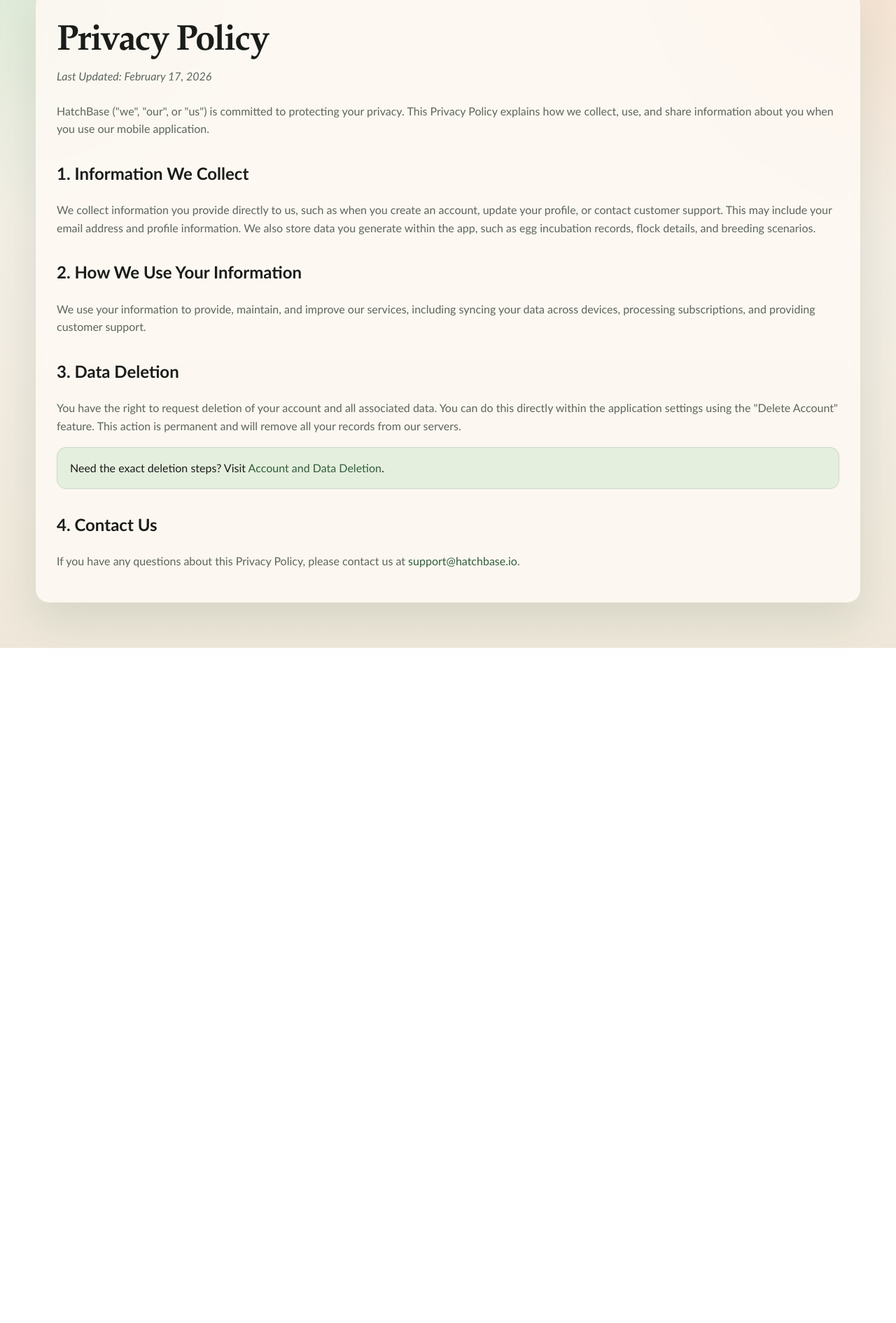
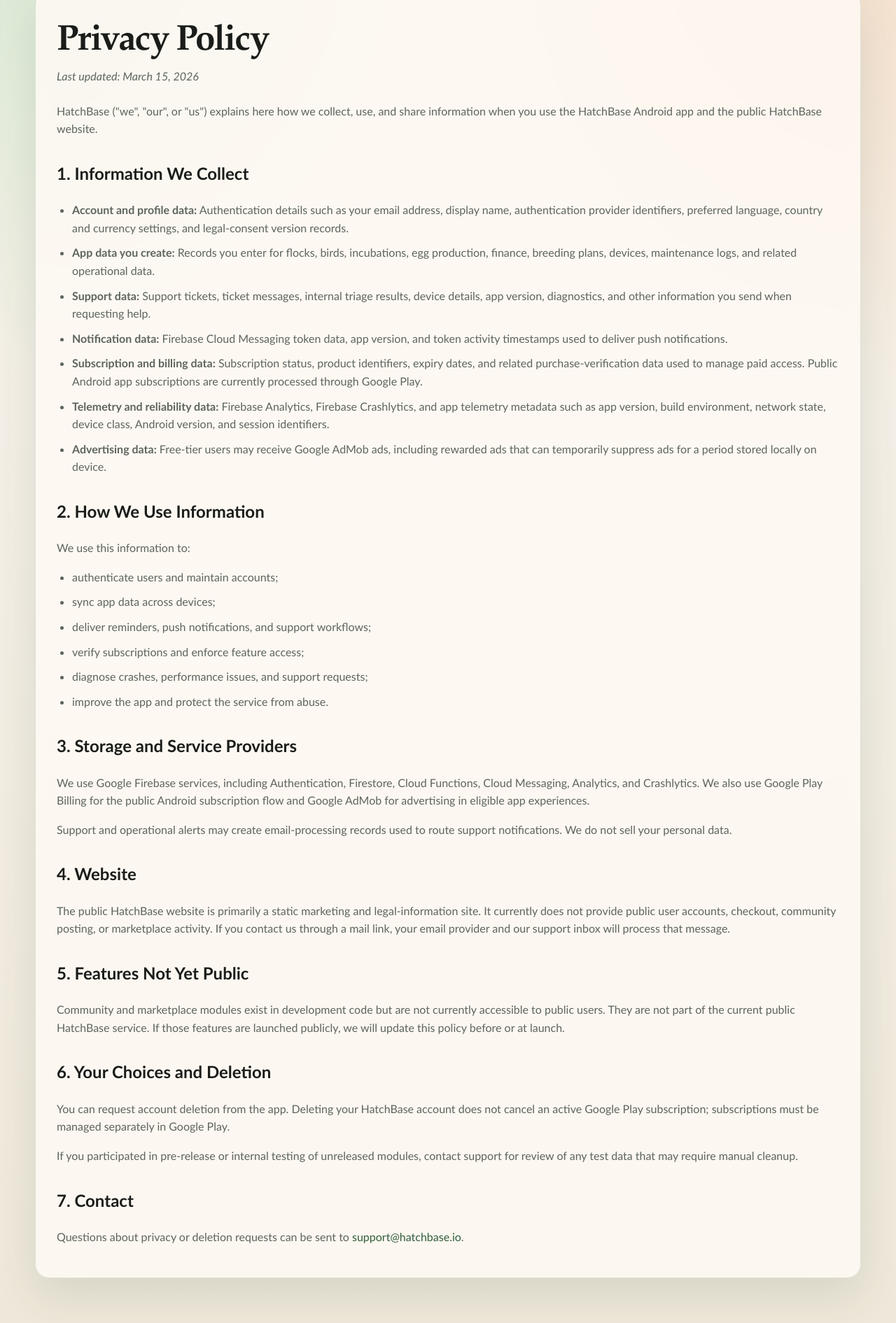
Before and after one commit to tomengels53-dotcom/Hatchtracker, a plain HTML site: page hosting/privacy/index.html in a window 1280 px wide. Shown: the part 141-2032 px from the top of the page at 70% size. Before the commit the page ends 1067 px from the top, so only its background shows below. Drawn offline with Linux system fonts and the light colour scheme.

Commit message:
Sync website legal pages with app docs

```diff
--- a/hosting/privacy/index.html
+++ b/hosting/privacy/index.html
@@ -31,25 +31,48 @@
         <div class="site-shell legal-grid">
             <article class="legal-card">
                 <h1>Privacy Policy</h1>
-                <p class="legal-date">Last Updated: February 17, 2026</p>
+                <p class="legal-date">Last updated: March 15, 2026</p>
 
-                <p>HatchBase ("we", "our", or "us") is committed to protecting your privacy. This Privacy Policy explains how we collect, use, and share information about you when you use our mobile application.</p>
+                <p>HatchBase ("we", "our", or "us") explains here how we collect, use, and share information when you use the HatchBase Android app and the public HatchBase website.</p>
 
                 <h2>1. Information We Collect</h2>
-                <p>We collect information you provide directly to us, such as when you create an account, update your profile, or contact customer support. This may include your email address and profile information. We also store data you generate within the app, such as egg incubation records, flock details, and breeding scenarios.</p>
+                <ul>
+                    <li><strong>Account and profile data:</strong> Authentication details such as your email address, display name, authentication provider identifiers, preferred language, country and currency settings, and legal-consent version records.</li>
+                    <li><strong>App data you create:</strong> Records you enter for flocks, birds, incubations, egg production, finance, breeding plans, devices, maintenance logs, and related operational data.</li>
+                    <li><strong>Support data:</strong> Support tickets, ticket messages, internal triage results, device details, app version, diagnostics, and other information you send when requesting help.</li>
+                    <li><strong>Notification data:</strong> Firebase Cloud Messaging token data, app version, and token activity timestamps used to deliver push notifications.</li>
+                    <li><strong>Subscription and billing data:</strong> Subscription status, product identifiers, expiry dates, and related purchase-verification data used to manage paid access. Public Android app subscriptions are currently processed through Google Play.</li>
+                    <li><strong>Telemetry and reliability data:</strong> Firebase Analytics, Firebase Crashlytics, and app telemetry metadata such as app version, build environment, network state, device class, Android version, and session identifiers.</li>
+                    <li><strong>Advertising data:</strong> Free-tier users may receive Google AdMob ads, including rewarded ads that can temporarily suppress ads for a period stored locally on device.</li>
+                </ul>
 
-                <h2>2. How We Use Your Information</h2>
-                <p>We use your information to provide, maintain, and improve our services, including syncing your data across devices, processing subscriptions, and providing customer support.</p>
+                <h2>2. How We Use Information</h2>
+                <p>We use this information to:</p>
+                <ul>
+                    <li>authenticate users and maintain accounts;</li>
+                    <li>sync app data across devices;</li>
+                    <li>deliver reminders, push notifications, and support workflows;</li>
+                    <li>verify subscriptions and enforce feature access;</li>
+                    <li>diagnose crashes, performance issues, and support requests;</li>
+                    <li>improve the app and protect the service from abuse.</li>
+                </ul>
 
-                <h2>3. Data Deletion</h2>
-                <p>You have the right to request deletion of your account and all associated data. You can do this directly within the application settings using the "Delete Account" feature. This action is permanent and will remove all your records from our servers.</p>
+                <h2>3. Storage and Service Providers</h2>
+                <p>We use Google Firebase services, including Authentication, Firestore, Cloud Functions, Cloud Messaging, Analytics, and Crashlytics. We also use Google Play Billing for the public Android subscription flow and Google AdMob for advertising in eligible app experiences.</p>
+                <p>Support and operational alerts may create email-processing records used to route support notifications. We do not sell your personal data.</p>
 
-                <div class="callout">
-                    Need the exact deletion steps? Visit <a href="/account-deletion.html">Account and Data Deletion</a>.
-                </div>
+                <h2>4. Website</h2>
+                <p>The public HatchBase website is primarily a static marketing and legal-information site. It currently does not provide public user accounts, checkout, community posting, or marketplace activity. If you contact us through a mail link, your email provider and our support inbox will process that message.</p>
 
-                <h2>4. Contact Us</h2>
-                <p>If you have any questions about this Privacy Policy, please contact us at <a href="mailto:support@hatchbase.io">support@hatchbase.io</a>.</p>
+                <h2>5. Features Not Yet Public</h2>
+                <p>Community and marketplace modules exist in development code but are not currently accessible to public users. They are not part of the current public HatchBase service. If those features are launched publicly, we will update this policy before or at launch.</p>
+
+                <h2>6. Your Choices and Deletion</h2>
+                <p>You can request account deletion from the app. Deleting your HatchBase account does not cancel an active Google Play subscription; subscriptions must be managed separately in Google Play.</p>
+                <p>If you participated in pre-release or internal testing of unreleased modules, contact support for review of any test data that may require manual cleanup.</p>
+
+                <h2>7. Contact</h2>
+                <p>Questions about privacy or deletion requests can be sent to <a href="mailto:support@hatchbase.io">support@hatchbase.io</a>.</p>
             </article>
         </div>
     </main>
```
Also changed, not shown: hosting/terms/index.html (+26 -11 lines), 1 other file.
